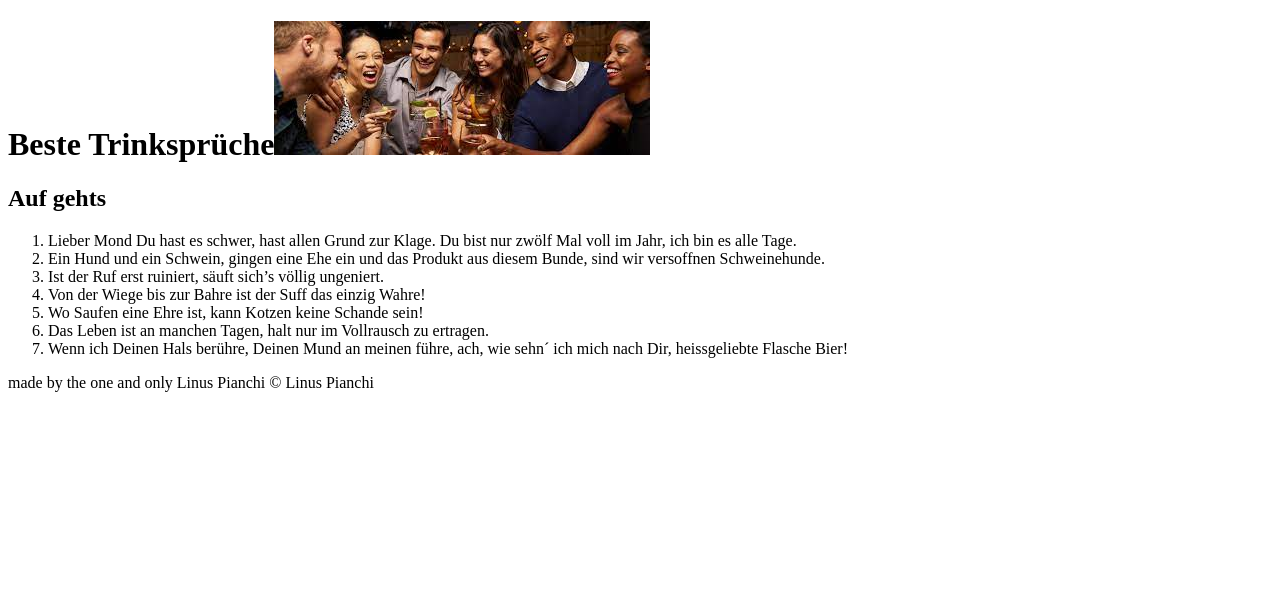
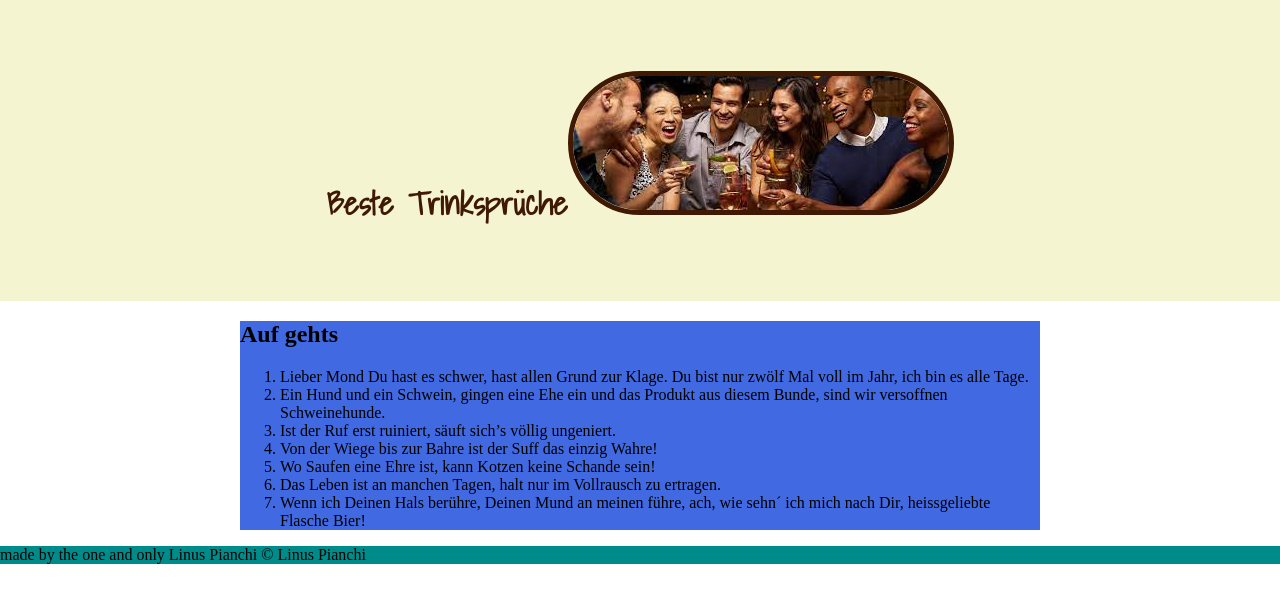
Before and after one commit to linuspianchi/cartoon-hero, a plain HTML site: page index.html in a window 1280 px wide. Drawn offline with Linux system fonts and the light colour scheme.

Commit message:
little bit

```diff
--- /dev/null
+++ b/css/Trinksprüche.css
@@ -0,0 +1,32 @@
+body{
+
+	margin: 0;
+}
+header{
+	background-color: #F4F5D0 ;
+	text-align: center;
+	padding-top: 50px;
+	padding-bottom: 50px;
+	font-family: 'Shadows Into Light', cursive;
+}
+header img{
+	border-radius: 150px;
+	border: 5px solid #401905 ;
+}
+header h1{
+	color: #401905 ;
+	font-family: 'Shadows Into Light', cursive;
+ }
+main{
+
+	max-width: 800px;
+	background-color: royalblue;
+	margin: 0 auto;
+}
+
+
+
+
+footer{
+	background-color: darkcyan;
+}
--- /dev/null
+++ b/css/t.css
@@ -0,0 +1,3 @@
+body{
+	background-color: red;
+}
--- a/index.html
+++ b/index.html
@@ -4,12 +4,15 @@
 
 	<title>Beste Trinksprüche</title>
 	<link rel="icon"  href="img/bier.jpg">
+<link href="https://fonts.googleapis.com/css2?family=Shadows+Into+Light&display=swap" rel="stylesheet">
+  <link rel="stylesheet" type="text/css" href="css/Trinksprüche.css">
 </head>
 <body>
 	<!-- header element -->
- 	<head>
+ 	<header>
 
  		<h1>Beste Trinksprüche<img src="img/drinking.jpg"></h1>
+  </header>
   <!-- main element -->
   <main>
   	<h2> Auf gehts </h2>
@@ -27,6 +30,5 @@
   <footer>
   	<p>made by the one and only Linus Pianchi &copy; Linus Pianchi</p>
   </footer>
- 	</head>
 </body>
 </html>
```
Also changed, not shown: test.html (+1 -1 lines).
